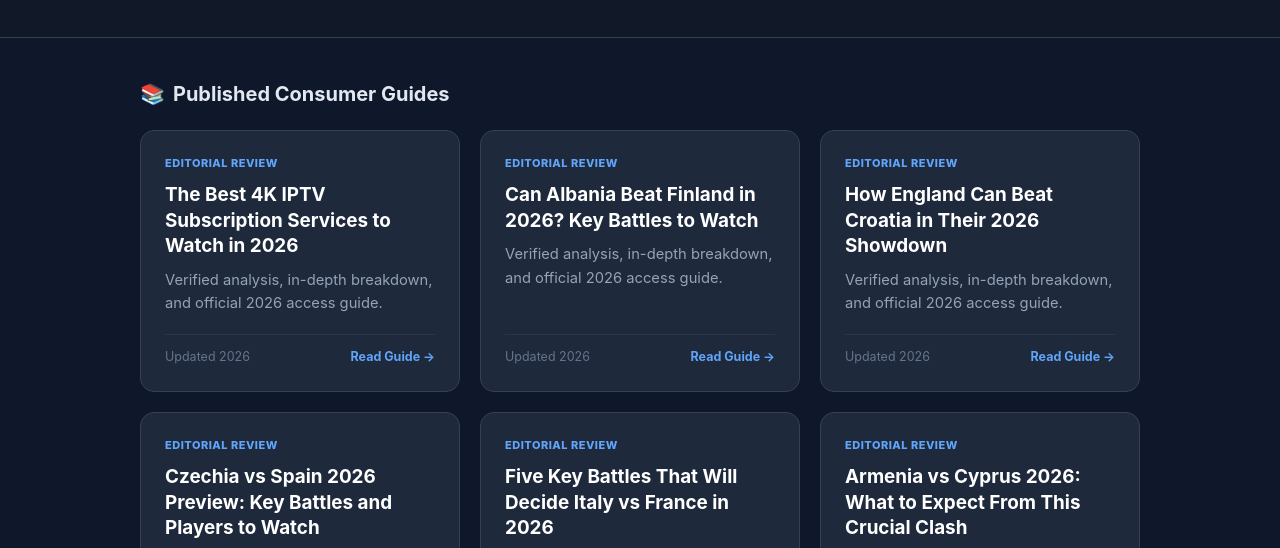
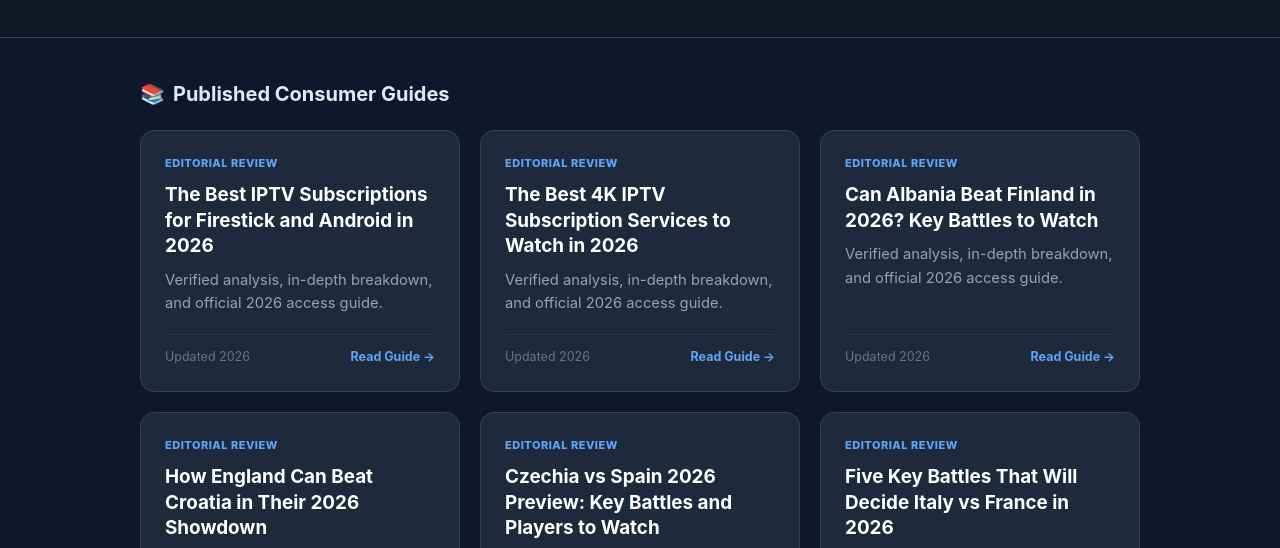
Before and after one commit to grandbrav-gif/grandbrav-gif.github.io, a plain HTML site: page index.html in a window 1280 px wide. Shown: the part 221-769 px from the top of the page. Drawn offline with Linux system fonts and the light colour scheme.

Commit message:
Feature the-best-iptv-subscriptions-for-firestick-and-android-in-2026-309 on homepage

```diff
--- a/index.html
+++ b/index.html
@@ -38,6 +38,15 @@
     <div class="grid-title"><span>📚</span> Published Consumer Guides</div>
     <div class="grid" id="article-list">
       <!-- ARTICLES_START -->
+      <a href="https://grandbrav-gif.github.io/posts/the-best-iptv-subscriptions-for-firestick-and-android-in-2026-309.html" class="card">
+        <span class="card-tag">EDITORIAL REVIEW</span>
+        <h3>The Best IPTV Subscriptions for Firestick and Android in 2026</h3>
+        <p class="card-desc">Verified analysis, in-depth breakdown, and official 2026 access guide.</p>
+        <div class="card-footer">
+          <span class="card-date">Updated 2026</span>
+          <span class="card-read">Read Guide &rarr;</span>
+        </div>
+      </a>
       <a href="https://grandbrav-gif.github.io/posts/the-best-4k-iptv-subscription-services-to-watch-in-2026-266.html" class="card">
         <span class="card-tag">EDITORIAL REVIEW</span>
         <h3>The Best 4K IPTV Subscription Services to Watch in 2026</h3>
```
